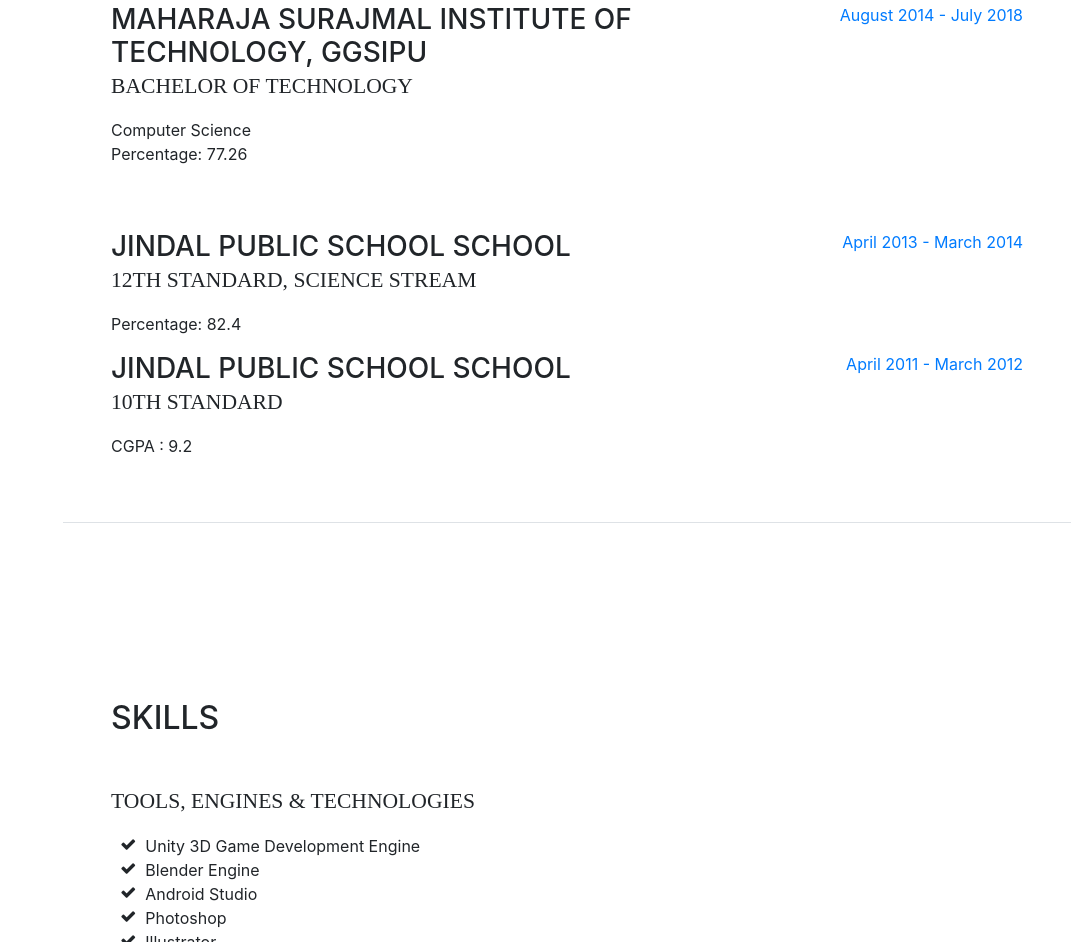
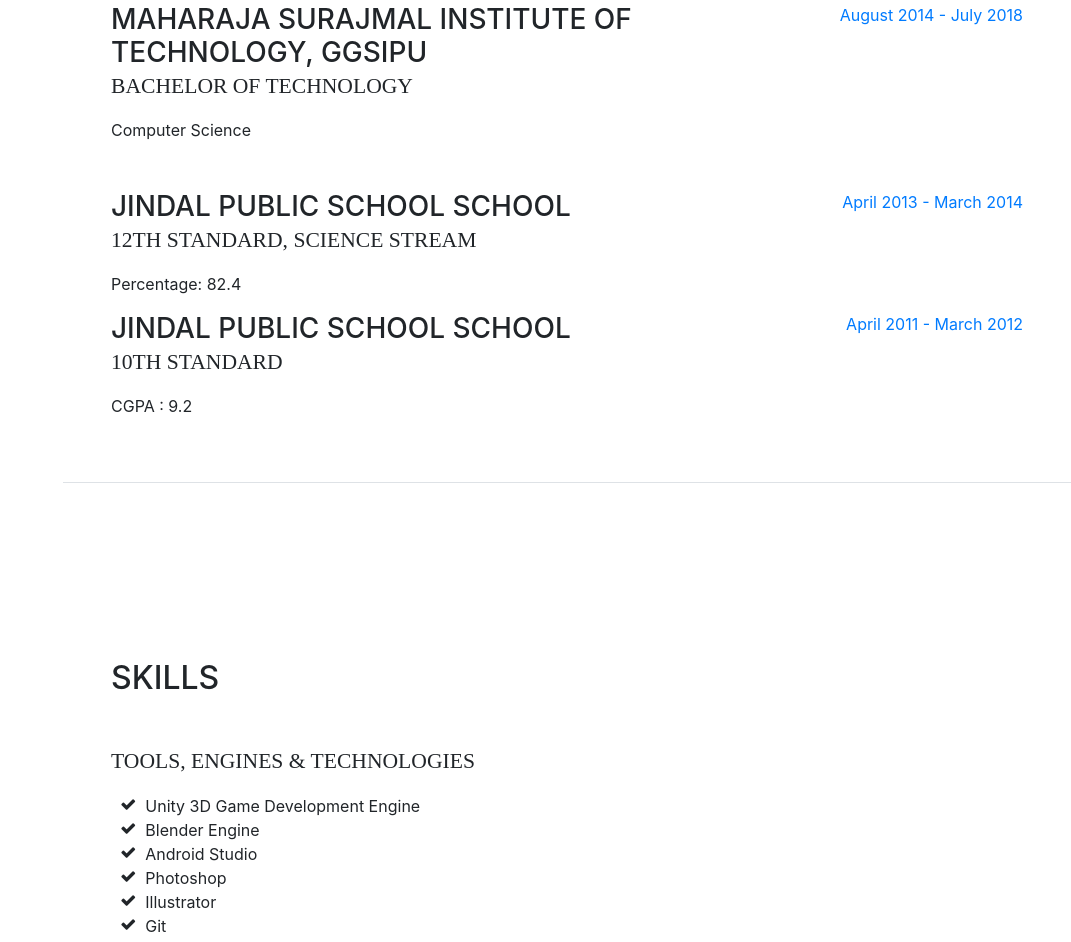
Before and after one commit to suryanktiwari/suryanktiwari.github.io, a website with bundled scripts: page index.html in a window 1280 px wide. Shown: the part 3594-4536 px from the top of the page, without its empty margins (209-1280 px from the left). Built offline with nearby package versions, Linux system fonts and the light colour scheme; a web font is replaced by a local one.

Commit message:
Update index.html

```diff
--- a/index.html
+++ b/index.html
@@ -260,7 +260,7 @@
               <h3 class="mb-0">Maharaja Surajmal Institute of Technology, GGSIPU</h3>
               <div class="subheading mb-3">Bachelor of Technology</div>
               <div>Computer Science</div>
-              <p>Percentage: 77.26</p>
+              <!--<p>Percentage: 77.26</p>-->
             </div>
             <div class="resume-date text-md-right">
               <span class="text-primary">August 2014 - July 2018</span>
```
